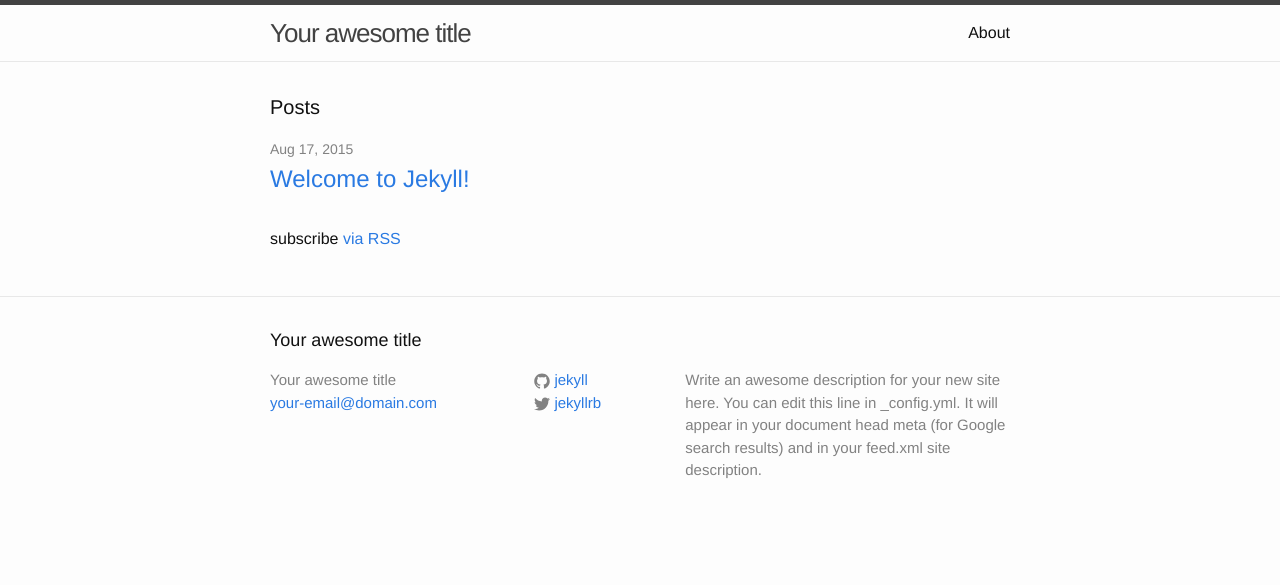
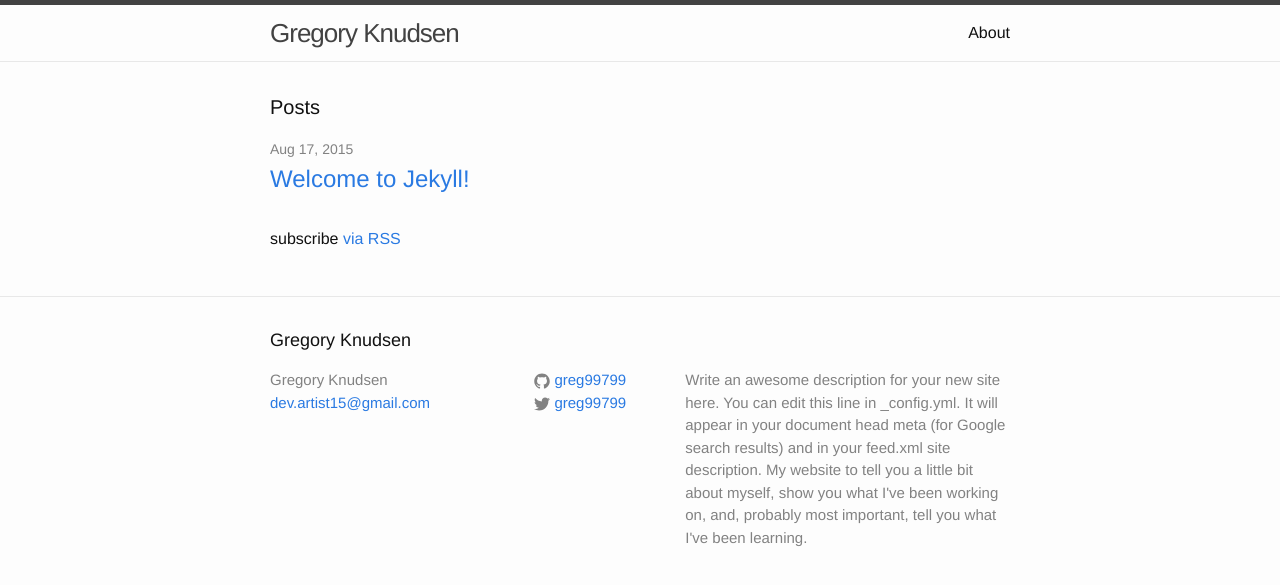
Before and after one commit to gregknudsen/gregknudsen.github.io, a Jekyll site: the page built from index.html, in a window 1280 px wide. Shown: the top 585 px of the page. Built offline with Jekyll 4.4.1, drawn with Linux system fonts in a browser that asks for light colours.

Commit message:
change _config.yml file. Having an issue with the site description - not using all my text when I replace what was there. Very strange.

```diff
--- a/_config.yml
+++ b/_config.yml
@@ -1,14 +1,16 @@
 # Site settings
-title: Your awesome title
-email: your-email@domain.com
+title: Gregory Knudsen
+email: dev.artist15@gmail.com
 description: > # this means to ignore newlines until "baseurl:"
   Write an awesome description for your new site here. You can edit this
   line in _config.yml. It will appear in your document head meta (for
-  Google search results) and in your feed.xml site description.
+  Google search results) and in your feed.xml site description. My website to tell you a little bit about myself, show
+                you what I've been working on, and, probably most important,
+                tell you what I've been learning.
 baseurl: "" # the subpath of your site, e.g. /blog/
-url: "http://yourdomain.com" # the base hostname & protocol for your site
-twitter_username: jekyllrb
-github_username:  jekyll
+url: "http://www.gregknudsen.me" # the base hostname & protocol for your site
+twitter_username: greg99799
+github_username:  greg99799
 
 # Build settings
 markdown: kramdown
```
